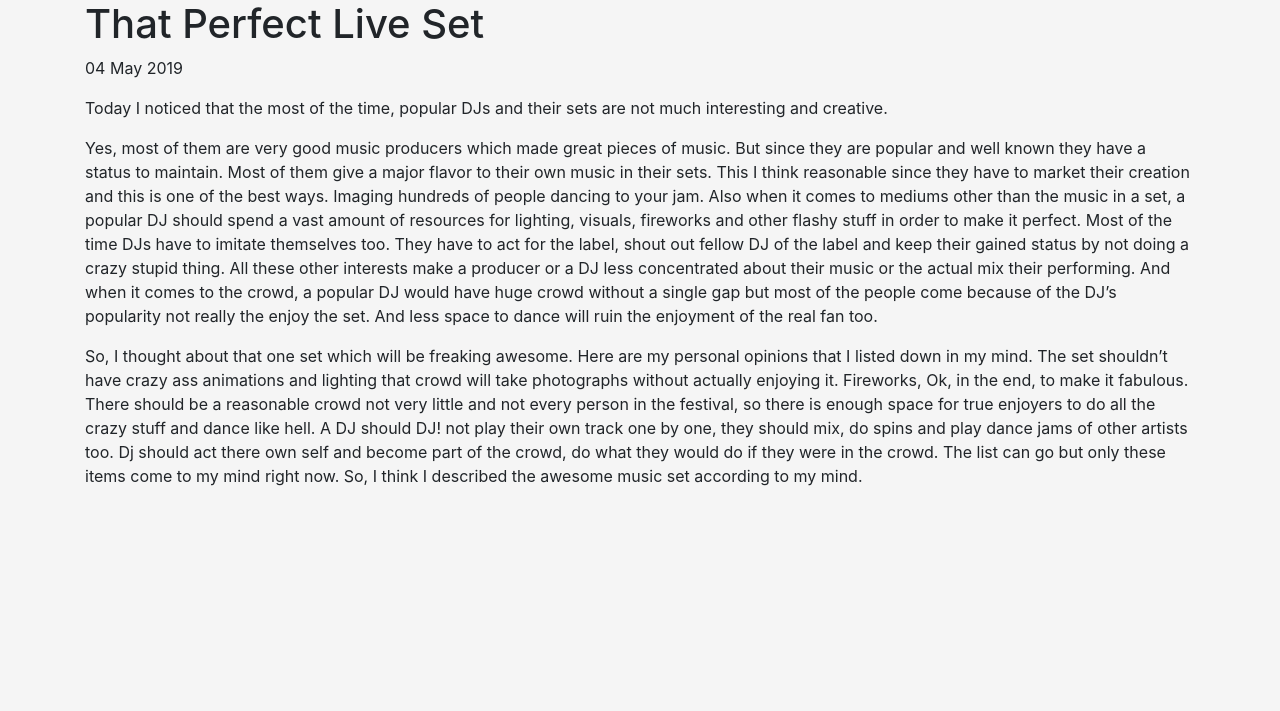
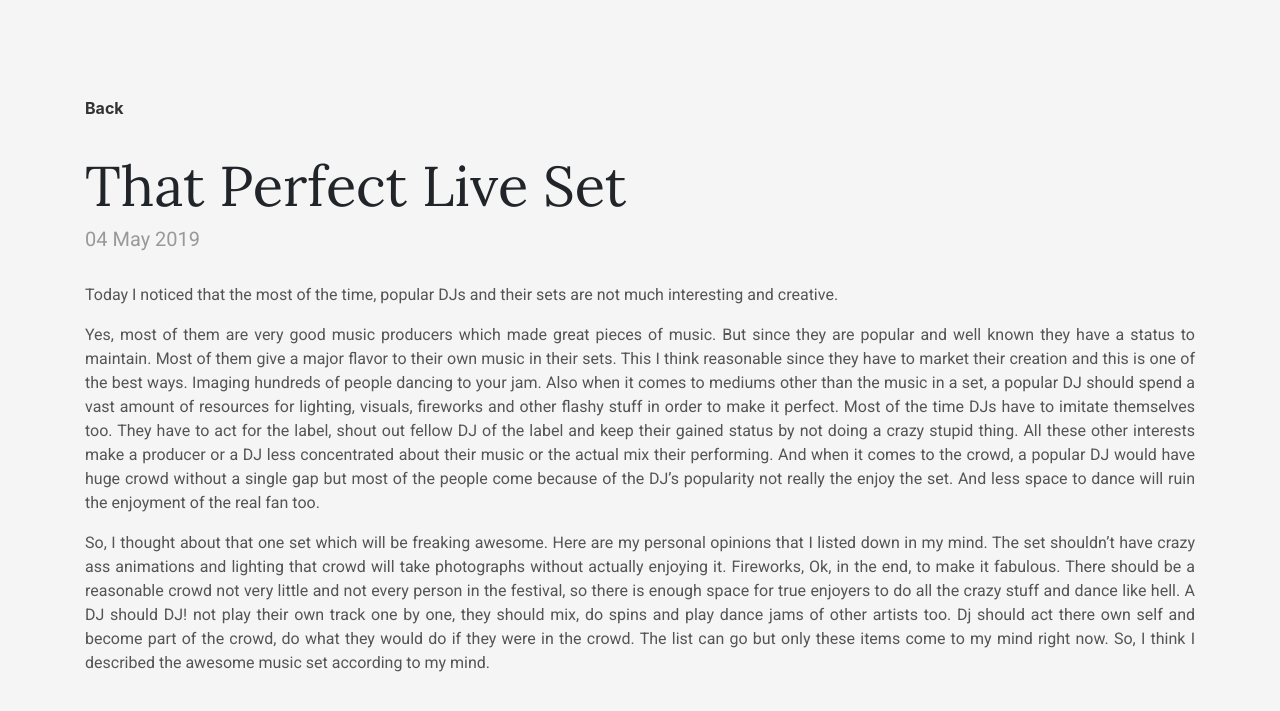
Before and after one commit to ThatUdeshUK/stuff, a Jekyll site: the page built from _posts/2019-05-04-that perfect live set.md, in a window 1280 px wide. Shown: the top 711 px of the page. Built offline with Jekyll 4.4.1, drawn with Linux system fonts in a browser that asks for light colours.

Commit message:
UX updates

```diff
--- a/_layouts/post.html
+++ b/_layouts/post.html
@@ -1,7 +1,9 @@
 ---
 layout: default
 ---
-<h1>{{ page.title }}</h1>
-<p>{{ page.date | date_to_string }}</p>
-
-{{ content }}
+<div class="article post">
+  <div class="post-back"><a href="{{ site.baseurl }}/">Back</a></div>
+  <h1 class="display-4">{{ page.title }}</h1>
+  <h5>{{ page.date | date_to_string }}</h5>
+  <p>{{ content }}</p>
+</div>
--- a/_sass/main.scss
+++ b/_sass/main.scss
@@ -3,6 +3,7 @@ body {
 }
 
 $sidebar-size: 280px;
+$top-margin-size: 4rem;
 $accent-color: #303f9f;
 $lora: 'Lora', serif;
 $roboto: 'Roboto', sans-serif;
@@ -16,7 +17,7 @@ $playfair: 'Playfair Display', serif;
 .sidebar-pic {
   width: 100%;
   border-radius: 12px;
-  margin-top: 3rem;
+  margin-top: $top-margin-size;
   -webkit-filter: grayscale(100%);
   -moz-filter: grayscale(100%);
   -ms-filter: grayscale(100%);
@@ -38,7 +39,7 @@ $playfair: 'Playfair Display', serif;
 
 .content {
   margin-left: $sidebar-size;
-  margin-top: 3rem;
+  margin-top: $top-margin-size;
   padding: 1rem 0rem 1rem 5rem;
 }
 
@@ -46,10 +47,13 @@ $playfair: 'Playfair Display', serif;
   margin-bottom: 5rem;
 }
 
+.article .display-4 {
+  font-family: $lora;
+}
+
 .article a {
   text-decoration: none;
   color: #333;
-  font-family: $lora;
 }
 
 .article a:hover {
@@ -60,6 +64,7 @@ $playfair: 'Playfair Display', serif;
 .article h5 {
   font-family: $roboto;
   color: #999;
+  margin-bottom: 2rem;
 }
 
 .article p {
@@ -67,3 +72,12 @@ $playfair: 'Playfair Display', serif;
   font-family: $roboto;
   text-align: justify;
 }
+
+.post {
+  margin: 6rem auto;
+}
+
+.post .post-back {
+  font-weight: bold;
+  margin-bottom: 2rem;
+}
```
